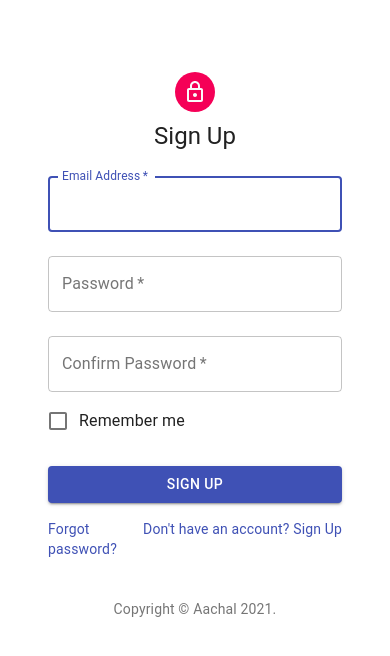
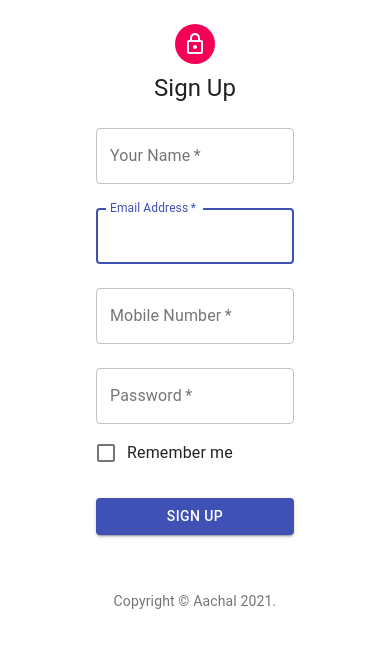
Before and after one commit to aachalV/SignUp-LogIn-Using-Rest-Api, a React (Create React App) app: page /signup in a window 390 px wide. Shown: the top 656 px of the page. Built offline with nearby package versions, Linux system fonts and the light colour scheme.

Commit message:
Added Name and Mobile No. fields and removed confirmPassword field from signup

```diff
--- a/src/components/forms/Sigup.jsx
+++ b/src/components/forms/Sigup.jsx
@@ -43,7 +43,7 @@ const useStyles = makeStyles((theme) => ({
     backgroundPosition: "center",
   },
   paper: {
-    margin: theme.spacing(8, 6),
+    margin: theme.spacing(2, 12),
     display: "flex",
     flexDirection: "column",
     alignItems: "center",
@@ -64,32 +64,31 @@ const useStyles = makeStyles((theme) => ({
 export default function SignInSide() {
   const classes = useStyles();
 
+  const [name, setName] = useState("");
   const [email, setEmail] = useState("");
+  const [mobile, setMobile] = useState("");
   const [password, setPassword] = useState("");
-  const [confirmPassword, setConfirmPassword] = useState("");
 
   const handleChange = (event) => {
+    if (event.target.id === "name") {
+      setName(event.target.value);
+    }
     if (event.target.id === "email") {
       setEmail(event.target.value);
+    }
+    if (event.target.id === "mobile") {
+      setMobile(event.target.value);
     }
     if (event.target.id === "password") {
       setPassword(event.target.value);
     }
-    if (event.target.id === "confirmPassword") {
-      setConfirmPassword(event.target.value);
-    }
   };
-
-  // const handleSubmit = (event) => {
-  //   const { id, value } = event.target;
-  //   setValues({ ...values, [id]: value });
-  // };
 
   return (
     <Grid container component="main" className={classes.root}>
       <CssBaseline />
-      <Grid item xs={false} sm={4} md={7} className={classes.image} />
-      <Grid item xs={12} sm={8} md={5} component={Paper} elevation={6} square>
+      <Grid item xs={false} sm={4} md={6} className={classes.image} />
+      <Grid item xs={12} sm={8} md={6} component={Paper} elevation={6} square>
         <div className={classes.paper}>
           <Avatar className={classes.avatar}>
             <LockOutlinedIcon />
@@ -98,6 +97,20 @@ export default function SignInSide() {
             Sign Up
           </Typography>
           <form className={classes.form} noValidate>
+            <TextField
+              type="text"
+              variant="outlined"
+              margin="normal"
+              required
+              fullWidth
+              id="name"
+              label="Your Name"
+              name="name"
+              autoComplete="name"
+              autoFocus
+              value={name}
+              onChange={handleChange}
+            />
             <TextField
               type="email"
               variant="outlined"
@@ -117,12 +130,12 @@ export default function SignInSide() {
               margin="normal"
               required
               fullWidth
-              name="password"
-              label="Password"
-              type="password"
-              id="password"
-              autoComplete="current-password"
-              value={password}
+              name="mobile"
+              label="Mobile Number"
+              type="tel"
+              id="mobile"
+              autoComplete="mobile"
+              value={mobile}
               onChange={handleChange}
             />
             <TextField
@@ -130,12 +143,12 @@ export default function SignInSide() {
               margin="normal"
               required
               fullWidth
-              name="confirmPassword"
-              label="Confirm Password"
+              name="password"
+              label="Password"
               type="password"
-              id="confirmPassword"
+              id="password"
               autoComplete="current-password"
-              value={confirmPassword}
+              value={password}
               onChange={handleChange}
             />
 
@@ -152,18 +165,7 @@ export default function SignInSide() {
             >
               SIGN UP
             </Button>
-            <Grid container>
-              <Grid item xs>
-                <Link href="#" variant="body2">
-                  Forgot password?
-                </Link>
-              </Grid>
-              <Grid item>
-                <Link href="#" variant="body2">
-                  {"Don't have an account? Sign Up"}
-                </Link>
-              </Grid>
-            </Grid>
+            <Grid container></Grid>
             <Box mt={5}>
               <Copyright />
             </Box>
```
Also changed, not shown: src/crypto.js (added, +16 -0 lines), 1 other file (tests, documents, lock files or other folders).
